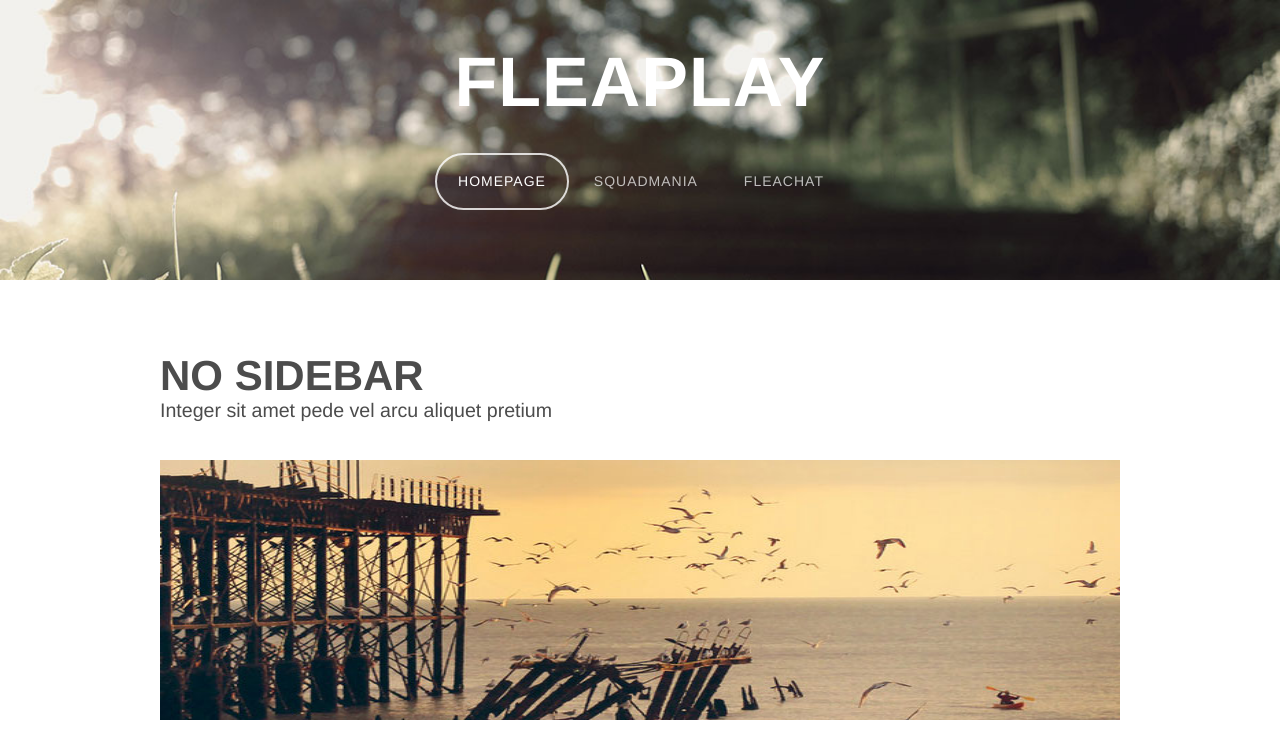
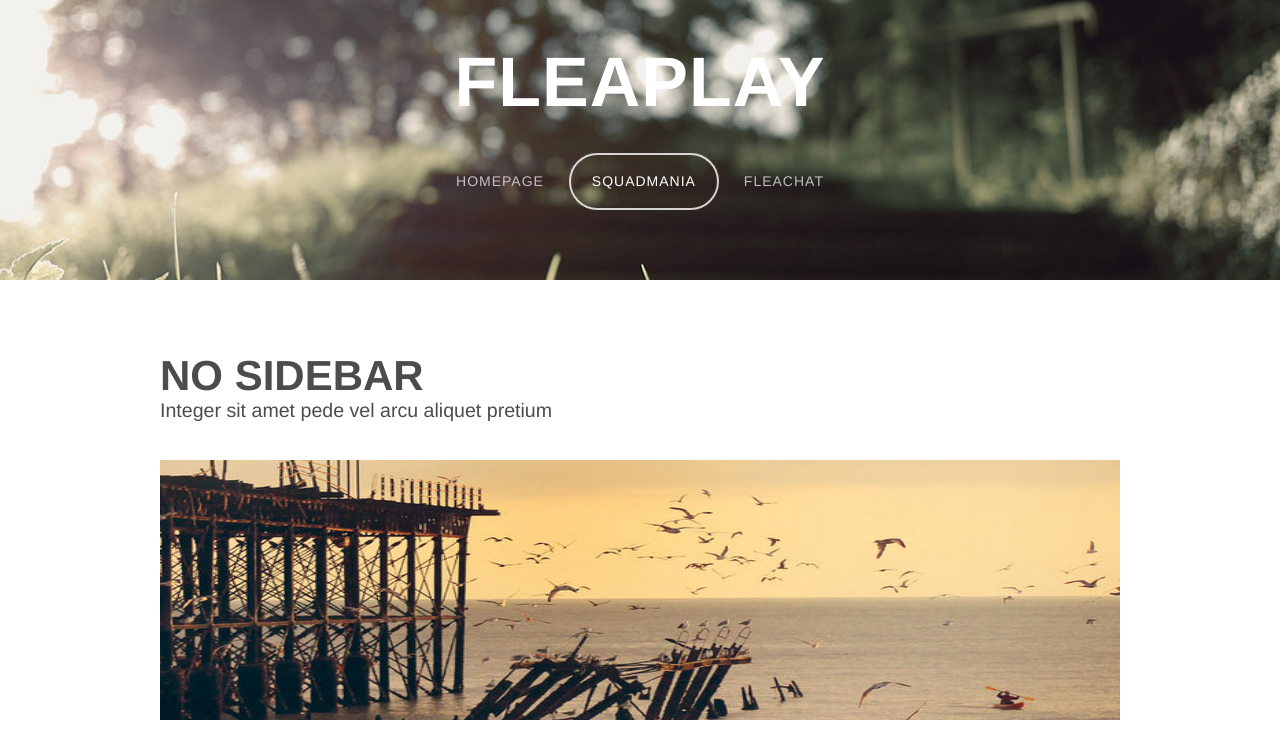
Before and after one commit to fleaplay/fleaplay.github.io, a plain HTML site: page squadmania.html in a window 1280 px wide. Shown: the top 745 px of the page. Drawn offline with nearby package versions, Linux system fonts and the light colour scheme.

Commit message:
Update squadmania.html

```diff
--- a/squadmania.html
+++ b/squadmania.html
@@ -17,8 +17,8 @@
 				</div>
 
 				<!-- Nav -->
-				<nav id="nav"><ul><li class="active"><a href="index.html">Homepage</a></li>
-						<li><a href="squadmania.html">SquadMania</a></li>
+				<nav id="nav"><ul><li><a href="index.html">Homepage</a></li>
+						<li class="active"><a href="squadmania.html">SquadMania</a></li>
 						<li><a href="fleachat.html">FleaChat</a></li>
 					</ul></nav></div>
 		</div>
```
